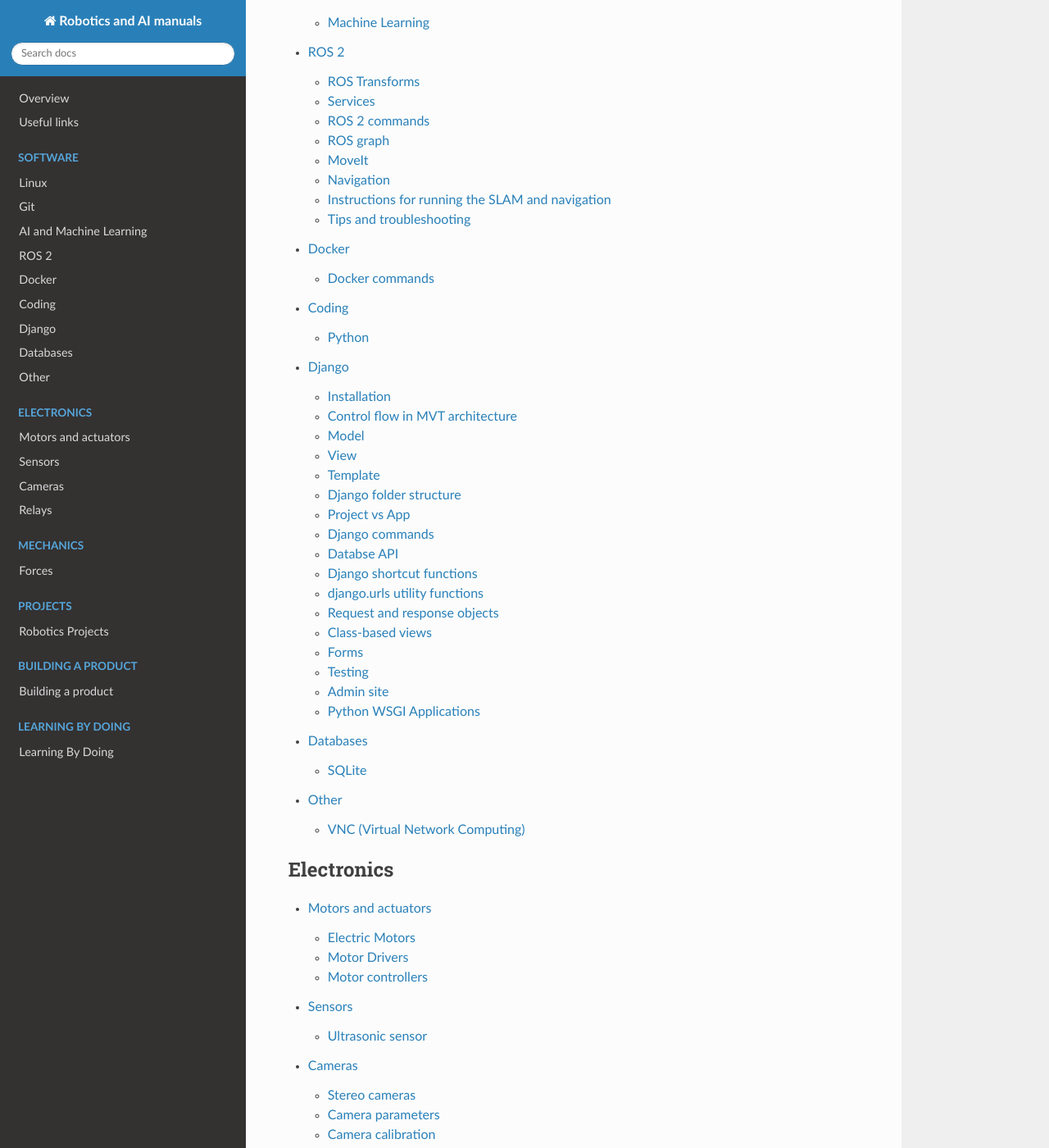
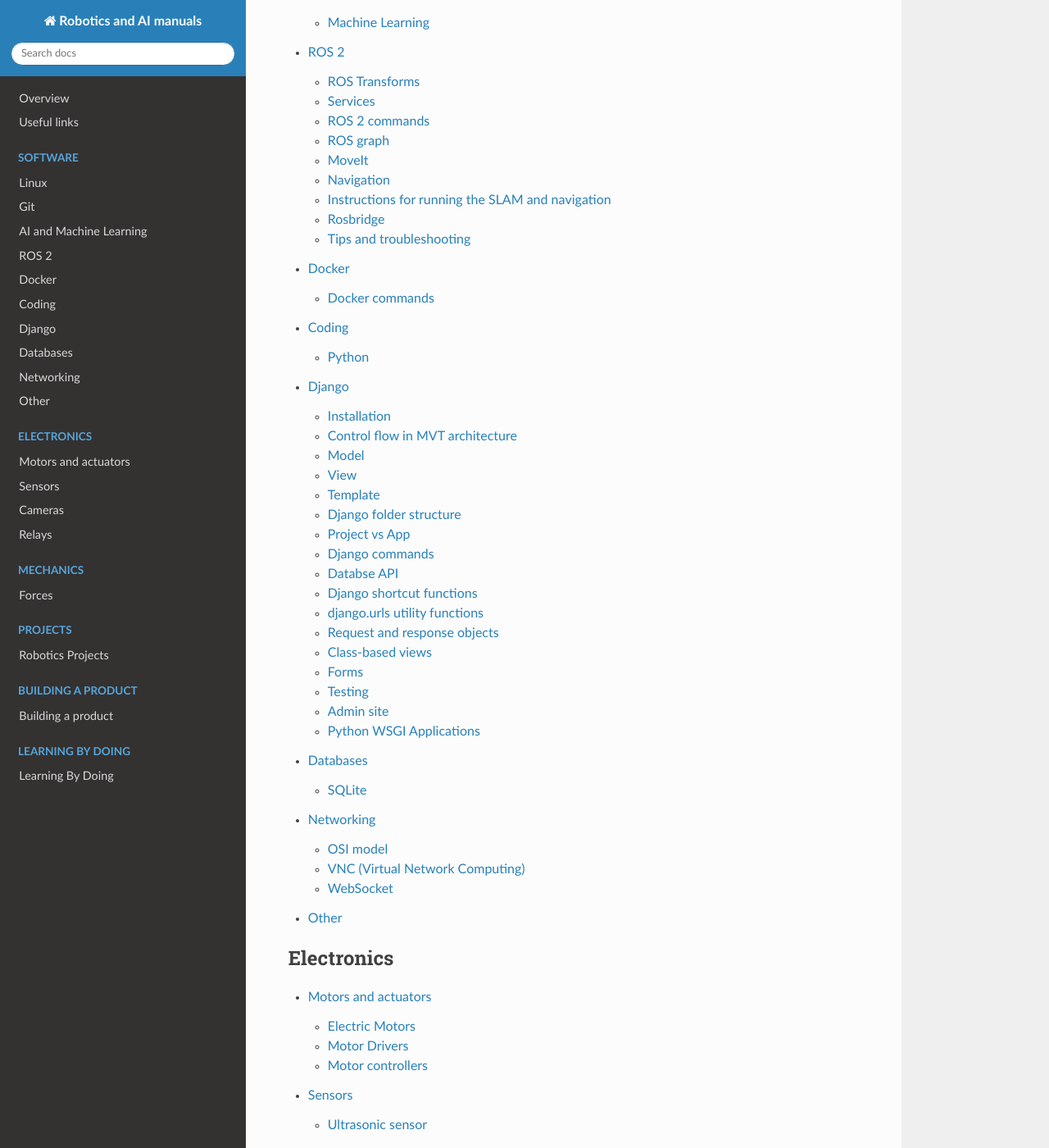
Before and after one commit to jevgenik/manuals, a Sphinx documentation site: the page built from source/index.rst, in a window 1280 px wide and 1400 px high, scrolled down 588 px. Shown: the whole window at 82% size. Built offline with Sphinx 7.4.7 and the Read the Docs theme 2.0.0, drawn with Linux system fonts in a browser that asks for light colours.

Commit message:
networking and rosbridge

```diff
--- /dev/null
+++ b/source/files/software/networking/networking.rst
@@ -0,0 +1,10 @@
+==========
+Networking
+==========
+
+.. toctree::
+   :maxdepth: 2
+
+   osi_model
+   vnc
+   websocket
--- a/source/files/software/other/other.rst
+++ b/source/files/software/other/other.rst
@@ -4,5 +4,3 @@ Other
 
 .. toctree::
    :maxdepth: 2
-
-   vnc
--- a/source/files/software/ros2/ros2.rst
+++ b/source/files/software/ros2/ros2.rst
@@ -23,4 +23,5 @@ The ROS goal is to provide a standard for robotics software development, that yo
    moveit/index
    navigation/navigation
    navigation/instructions
+   rosweb
    other
--- /dev/null
+++ b/source/files/software/ros2/rosweb.rst
@@ -0,0 +1,6 @@
+Rosbridge
+=========
+Rosbridge is a WebSocket interface to ROS functionality for non-ROS programs.
+
+There are a variety of front ends that interface with rosbridge, including a JavaScript library for
+the browser, and a JSON API, among others.
--- a/source/index.rst
+++ b/source/index.rst
@@ -24,7 +24,9 @@ Guide into robotics
    files/software/coding/coding
    files/software/django/django
    files/software/databases/databases
+   files/software/networking/networking
    files/software/other/other
+
 
 .. toctree::
    :maxdepth: 2
```
Also changed, not shown: source/files/software/networking/osi_model.rst (added, +14 -0 lines), source/files/software/networking/websocket.rst (added, +13 -0 lines), source/files/software/networking/images/novnc_architecture.png (renamed from source/files/software/other/images/novnc_architecture.png), source/files/software/networking/images/osi_model.png (added), source/files/software/networking/images/vnc_architecture.png (renamed from source/files/software/other/images/vnc_architecture.png), source/files/software/networking/images/websocket.png (added), source/files/software/networking/vnc.rst (renamed from source/files/software/other/vnc.rst).
